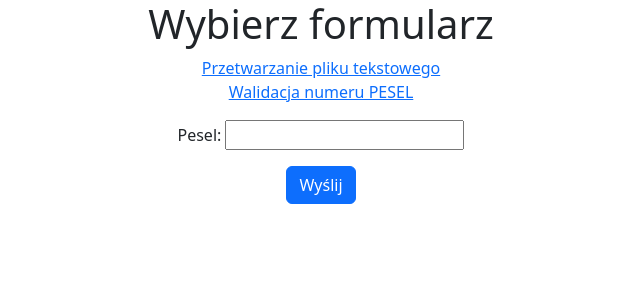
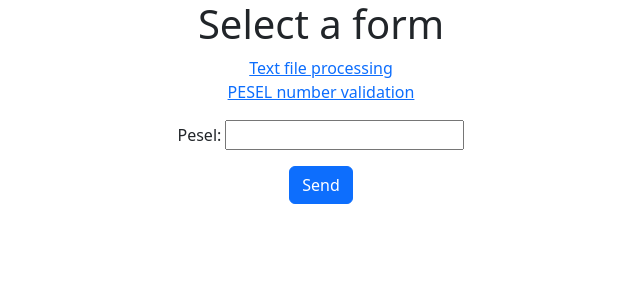
Before and after one commit to TenSzalik/text_process_and_pesel_verify_tasks, a Django app: page /pesel/ in a window 1280 px wide. Shown: the top 300 px of the page, without its empty margins (319-959 px from the left). Run offline with Django 4.2, Linux system fonts and the light colour scheme.

Commit message:
refactor: General refactor

```diff
--- a/contelizer_task/domain/entities/pesel_entity.py
+++ b/contelizer_task/domain/entities/pesel_entity.py
@@ -4,6 +4,6 @@ from typing import Union
 
 @dataclass
 class PeselEntity:
-    """Definition of the Pesel entity
+    """ Definition of the Pesel entity
     """
     number: Union[str, int]
--- a/contelizer_task/domain/entities/word_prcessing_entity.py
+++ b/contelizer_task/domain/entities/word_prcessing_entity.py
@@ -9,7 +9,7 @@ class WordProcessingEntity:
     :param loose: If true, shuffle the content without checking whether
         the shuffled word is the same as the original one. With loose=True
         it's probably to get the same output like input. It's experimental
-        param - NOT implemented in the tests.
+        param - NOT implemented in tests.
     """
     content: Union[str, bytes]
     loose: bool = False
--- a/contelizer_task/pesel_validator/views.py
+++ b/contelizer_task/pesel_validator/views.py
@@ -19,12 +19,11 @@ def pesel_validator_view(request):
             else:
                 return render(
                     request,
-                    "pesel_validator_result.html",
+                    "pesel/pesel_validator_result.html",
                     {
-                        "pesel": f"PESEL is valid \n Data: {pesel.get_birth_date()}, gender: {pesel.get_gender()}"
+                        "pesel": f"PESEL is valid. Data: {pesel.get_birth_date()}, gender: {pesel.get_gender()}"
                     },
                 )
-
     else:
         form = PESELForm()
-    return render(request, "pesel_validator_form.html", {"form_pesel": form})
+    return render(request, "pesel/pesel_validator_form.html", {"form_pesel": form})
--- a/contelizer_task/templates/main.html
+++ b/contelizer_task/templates/main.html
@@ -1,15 +1,15 @@
 <!DOCTYPE html>
 <html>
 <head>
-    <title>Strona Główna</title>
+    <title>Contelizer app</title>
     <link href="https://cdn.jsdelivr.net/npm/bootstrap@5.3.2/dist/css/bootstrap.min.css" rel="stylesheet" integrity="sha384-T3c6CoIi6uLrA9TneNEoa7RxnatzjcDSCmG1MXxSR1GAsXEV/Dwwykc2MPK8M2HN" crossorigin="anonymous">
 </head>
 <body>
     <div class="container text-center">
-        <h1>Wybierz formularz</h1>
+        <h1>Select a form</h1>
         <ul class="list-unstyled">
-            <li><a href="{% url 'process_text' %}">Przetwarzanie pliku tekstowego</a></li>
-            <li><a href="{% url 'pesel' %}">Walidacja numeru PESEL</a></li>
+            <li><a href="{% url 'process_text' %}">Text file processing</a></li>
+            <li><a href="{% url 'pesel' %}">PESEL number validation</a></li>
         </ul>
         {% block content %}
         {% endblock %}
--- a/contelizer_task/templates/pesel_validator_form.html
+++ b/contelizer_task/templates/pesel/pesel_validator_form.html
@@ -6,6 +6,6 @@
     <div class="form-group">
         {{ form_pesel.as_p }}
     </div>
-    <button type="submit" class="btn btn-primary">Wyślij</button>
+    <button type="submit" class="btn btn-primary">Send</button>
 </form>
 {% endblock %}
--- a/contelizer_task/templates/pesel_validator_result.html
+++ b/contelizer_task/templates/pesel/pesel_validator_result.html
@@ -2,7 +2,7 @@
 
 {% block content %}
 
-<h2>Wynik przetwarzania:</h2>
+<h2>Processing result:</h2>
 <p>{{ pesel }}</p>
 
 {% endblock %}
--- a/contelizer_task/templates/word_processing_form.html
+++ b/contelizer_task/templates/word_processing/word_processing_form.html
@@ -7,7 +7,7 @@
     <div class="form-group">
         {{ form.as_p }}
     </div>
-    <button type="submit" class="btn btn-primary">Wyślij</button>
+    <button type="submit" class="btn btn-primary">Send</button>
 </form>
 
 {% endblock %}
--- a/contelizer_task/word_processing/views.py
+++ b/contelizer_task/word_processing/views.py
@@ -19,4 +19,4 @@ def word_processing_view(request):
     else:
         form = WordProcessingForm()
 
-    return render(request, "word_processing_form.html", {"form": form})
+    return render(request, "word_processing/word_processing_form.html", {"form": form})
```
Also changed, not shown: contelizer_task/tests/entities/tests_pesel_entity.py (+2 -0 lines), contelizer_task/tests/entities/tests_word_processing_entity.py (+2 -0 lines), contelizer_task/tests/managers/tests_pesel_manager.py (+2 -1 lines), contelizer_task/tests/managers/tests_word_processing_manager.py (+8 -7 lines), contelizer_task/tests/web/tests_pesel_web.py (renamed from contelizer_task/tests/web/tests_pesel.py, +11 -7 lines), contelizer_task/tests/web/tests_word_processing_web.py (renamed from contelizer_task/tests/web/tests_word_processing.py, +2 -1 lines).
